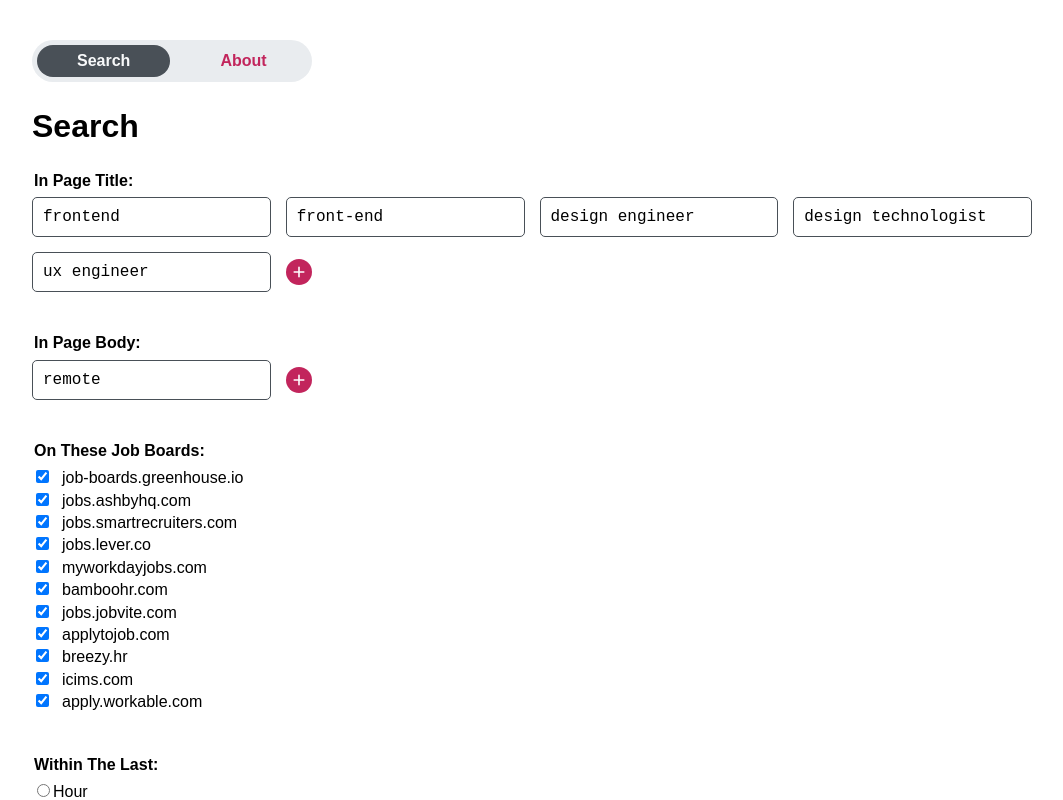
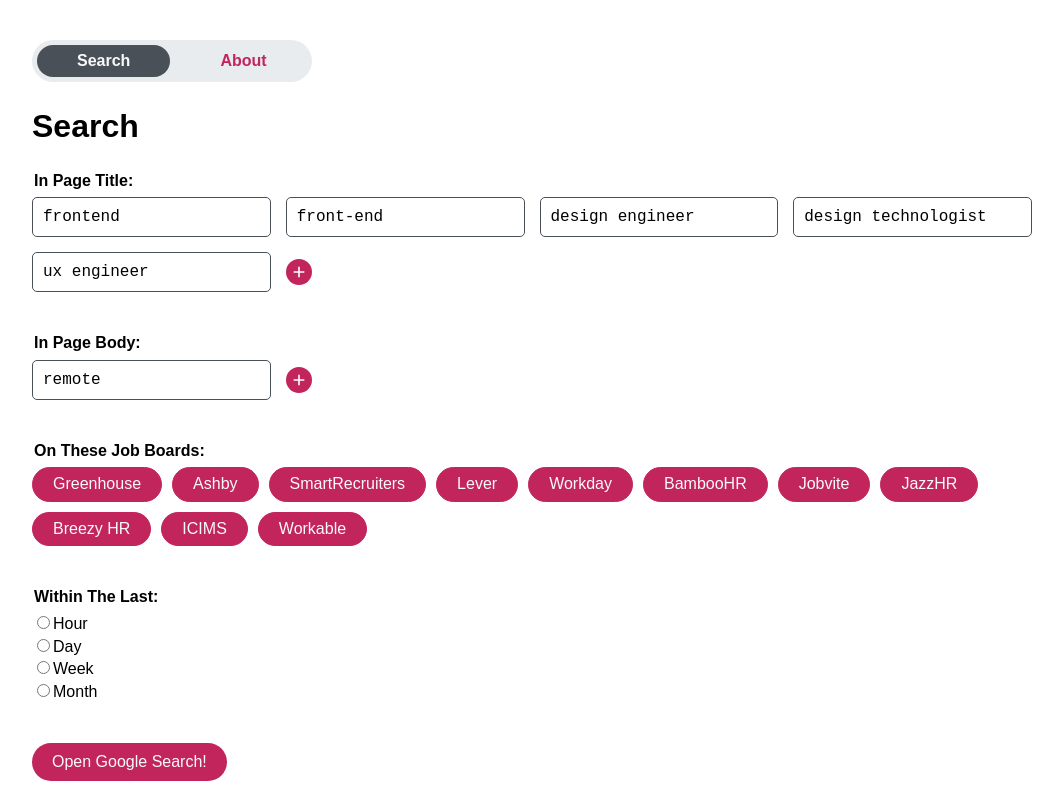
Before and after one commit to lonekorean/job-googler, a React (Vite) app: page / in a window 1280 px wide. Shown: the top 800 px of the page, without its empty margins (108-1171 px from the left). Built offline with nearby package versions, Linux system fonts and the light colour scheme.

Commit message:
MultiSelect pill styles

```diff
--- a/src/inputs/MultiSelect.tsx
+++ b/src/inputs/MultiSelect.tsx
@@ -13,17 +13,23 @@
     setSelections(newSelections);
   }
 
-  const fields = selections.map(({ name, value, selected }) => (
-    <div key={name} className="MultiSelect__field-pair">
-      <input type="checkbox" id={name} checked={selected} onChange={() => handleChange(name, !selected)} />
-      <label htmlFor={name}>{value}</label>
-    </div>
-  ));
+  const fields = selections.map(({ name, selected }) => {
+    const id = name.toLowerCase().replaceAll(/[^a-z]/g, '-');
+
+    return (
+      <div key={id} className="MultiSelect__field">
+        <input type="checkbox" id={id} checked={selected} onChange={() => handleChange(name, !selected)} />
+        <label htmlFor={id}>{name}</label>
+      </div>
+    );
+  });
 
   return (
     <fieldset>
       <legend>{title}:</legend>
-      {fields}
+      <div className="MultiSelect__grid">
+        {fields}
+      </div>
     </fieldset>
   );
 }
--- a/src/inputs/MultiTerm.tsx
+++ b/src/inputs/MultiTerm.tsx
@@ -27,7 +27,7 @@
 
   const fields = terms.map(({ id, value }) => (
     <div key={id} className="MultiTerm__field">
-      <input type="text" value={value} onChange={(e) => handleChange(id, e.target.value)} />
+      <input type="text" id={id} value={value} onChange={(e) => handleChange(id, e.target.value)} />
       <button type="button" className="MultiTerm__remove" onClick={() => handleRemove(id)}>
         <img src={removeIcon} alt="remove" />
       </button>
--- a/src/pages/Search.tsx
+++ b/src/pages/Search.tsx
@@ -1,7 +1,7 @@
 import { useState } from 'react';
 import * as config from '../config';
+import MultiSelectInput from '../inputs/MultiSelect';
 import MultiTermInput from '../inputs/MultiTerm';
-import MultiSelectInput from '../inputs/MultiSelect';
 import '../styles/pages/Search.css';
 import type { Selection, Term } from '../types';
 
--- a/src/styles/index.css
+++ b/src/styles/index.css
@@ -4,10 +4,15 @@
   --color-shade: #e9ecef;
   --color-dark: #495057;
   --color-primary: #c2255c;
+  --color-focus: #0c8599;
 }
 
 *, *::before, *::after {
   box-sizing: border-box;
+}
+
+*:focus {
+  outline: 2px solid var(--color-focus);
 }
 
 body {
--- a/src/styles/inputs/MultiSelect.css
+++ b/src/styles/inputs/MultiSelect.css
@@ -1,5 +1,32 @@
-.MultiSelect__field-pair {
+.MultiSelect__grid {
+  margin: -5px;
+}
+
+.MultiSelect__field {
+  display: inline-block;
+  margin: 5px;
+
+  input {
+    /* cheap screen reader only styling */
+    position: absolute;
+    left: -100vw;
+  }
+
   label {
-    padding-left: 10px;
+    display: block;
+    padding: 5px 20px;
+    color: var(--color-primary);
+    border: 1px solid var(--color-primary);
+    border-radius: calc(infinity * 1px);
+    cursor: pointer;
+  }
+
+  &:has(input:checked) label {
+    color: var(--color-background);
+    background-color: var(--color-primary);
+  }
+
+  &:has(input:focus-visible) label {
+    outline: 2px solid var(--color-focus);
   }
 }
```
